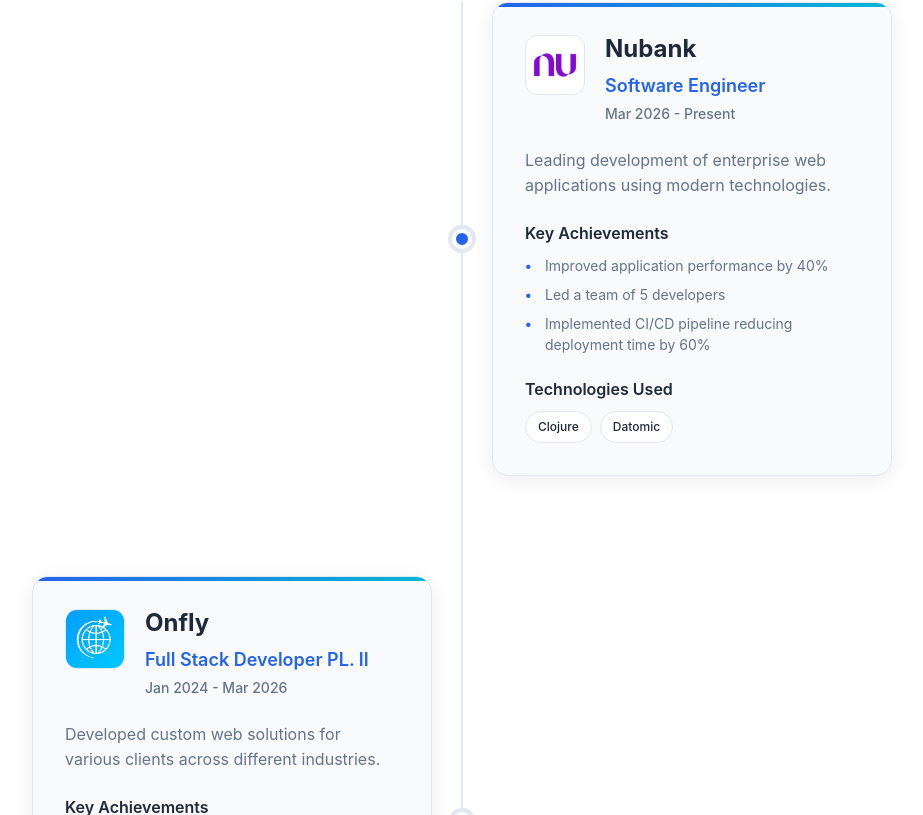
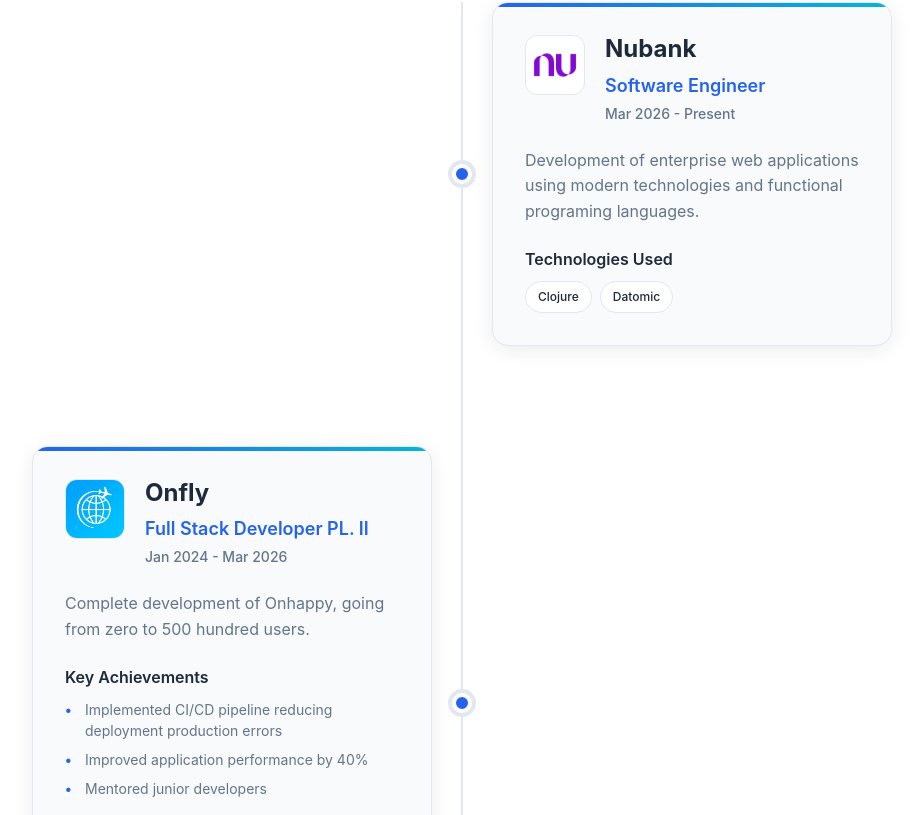
Before and after one commit to EnnesJp/portfolio, a Vue app: page / in a window 1280 px wide. Shown: the part 1225-2040 px from the top of the page, without its empty margins (178-1101 px from the left). Built offline with nearby package versions, Linux system fonts and the light colour scheme.

Commit message:
feat: improve company texts

```diff
--- a/src/langs/en/index.ts
+++ b/src/langs/en/index.ts
@@ -95,28 +95,23 @@
         nubank: {
           position: 'Software Engineer',
           description:
-            'Leading development of enterprise web applications using modern technologies.',
-          achievements: {
-            performance: 'Improved application performance by 40%',
-            leadership: 'Led a team of 5 developers',
-            cicd: 'Implemented CI/CD pipeline reducing deployment time by 60%',
-          },
+            'Development of enterprise web applications using modern technologies and functional programing languages.',
+          achievements: {},
         },
         onfly: {
           position: 'Full Stack Developer PL. II',
-          description:
-            'Developed custom web solutions for various clients across different industries.',
+          description: 'Complete development of Onhappy, going from zero to 500 hundred users.',
           achievements: {
-            projects: 'Delivered 15+ successful projects',
-            onboarding: 'Reduced client onboarding time by 50%',
+            performance: 'Improved application performance by 40%',
             mentoring: 'Mentored junior developers',
+            cicd: 'Implemented CI/CD pipeline reducing deployment production errors',
           },
         },
         nelogica: {
           position: 'Software Developer',
           description: 'Built responsive web applications and mobile-first interfaces.',
           achievements: {
-            engagement: 'Increased user engagement by 35%',
+            projects: 'Delivered 5+ successful projects',
             designSystem: 'Implemented responsive design system',
             performance: 'Optimized loading times by 45%',
           },
--- a/src/langs/pt/index.ts
+++ b/src/langs/pt/index.ts
@@ -95,28 +95,24 @@
         nubank: {
           position: 'Engenheiro de Software',
           description:
-            'Liderando o desenvolvimento de aplicações web empresariais usando tecnologias modernas.',
-          achievements: {
-            performance: 'Melhorou o desempenho da aplicação em 40%',
-            leadership: 'Liderou uma equipe de 5 desenvolvedores',
-            cicd: 'Implementou pipeline CI/CD reduzindo o tempo de deploy em 60%',
-          },
+            'Desenvolvimento de aplicações web empresariais usando tecnologias modernas e programação funcional.',
+          achievements: {},
         },
         onfly: {
           position: 'Desenvolvedor Full Stack PL. II',
           description:
-            'Desenvolveu soluções web personalizadas para vários clientes em diferentes indústrias.',
+            'Desenvolvimento de completo da Onhappy, levando o projeto do zero aos 500 mil usuários.',
           achievements: {
-            projects: 'Entregou mais de 15 projetos bem-sucedidos',
-            onboarding: 'Reduziu o tempo de integração de clientes em 50%',
+            performance: 'Melhorou o desempenho da plataforma administrativa em 40%',
             mentoring: 'Mentorou desenvolvedores juniores',
+            cicd: 'Implementou pipeline CI/CD reduzindo erros em produção',
           },
         },
         nelogica: {
           position: 'Desenvolvedor de Software',
-          description: 'Construiu aplicações web responsivas e interfaces mobile-first.',
+          description: 'Construção de aplicações web responsivas e interfaces mobile-first.',
           achievements: {
-            engagement: 'Aumentou o engajamento do usuário em 35%',
+            projects: 'Entregou mais de 5 projetos bem-sucedidos',
             designSystem: 'Implementou sistema de design responsivo',
             performance: 'Otimizou tempos de carregamento em 45%',
           },
--- a/src/stores/portfolio.ts
+++ b/src/stores/portfolio.ts
@@ -120,11 +120,7 @@
                 end: undefined,
               },
               description: t('home.portfolioData.companies.nubank.description'),
-              achievements: [
-                t('home.portfolioData.companies.nubank.achievements.performance'),
-                t('home.portfolioData.companies.nubank.achievements.leadership'),
-                t('home.portfolioData.companies.nubank.achievements.cicd'),
-              ],
+              achievements: [],
               technologies: ['Clojure', 'Datomic'],
             },
             {
@@ -138,8 +134,8 @@
               },
               description: t('home.portfolioData.companies.onfly.description'),
               achievements: [
-                t('home.portfolioData.companies.onfly.achievements.projects'),
-                t('home.portfolioData.companies.onfly.achievements.onboarding'),
+                t('home.portfolioData.companies.onfly.achievements.cicd'),
+                t('home.portfolioData.companies.onfly.achievements.performance'),
                 t('home.portfolioData.companies.onfly.achievements.mentoring'),
               ],
               technologies: ['Laravel', 'Vue.js', 'MySQL', 'JavaScript', 'PHP'],
@@ -155,7 +151,7 @@
               },
               description: t('home.portfolioData.companies.nelogica.description'),
               achievements: [
-                t('home.portfolioData.companies.nelogica.achievements.engagement'),
+                t('home.portfolioData.companies.nelogica.achievements.projects'),
                 t('home.portfolioData.companies.nelogica.achievements.designSystem'),
                 t('home.portfolioData.companies.nelogica.achievements.performance'),
               ],
```
